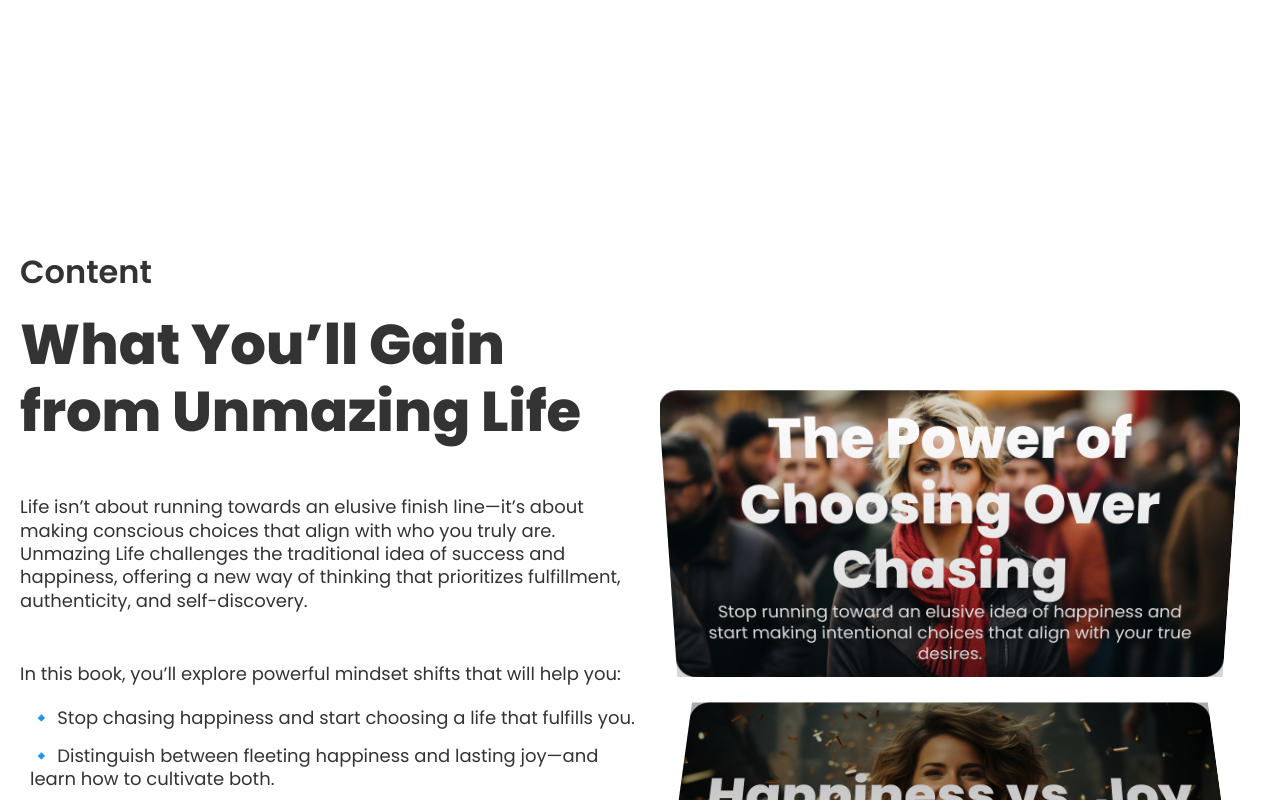
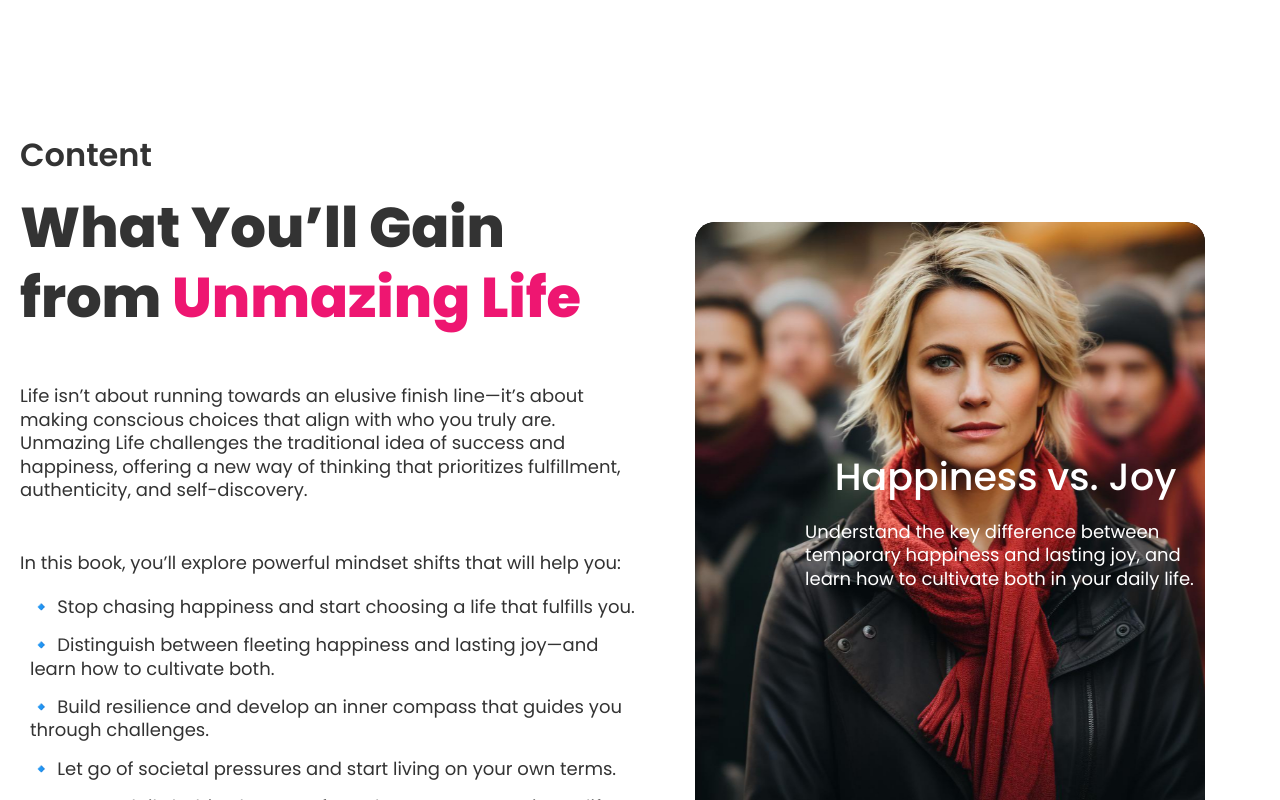
Before and after one commit to Stefan4012IT/unmazinglife-frontend, a React (Create React App) app: page /#/book-landing in a window 1280 px wide. Shown: the part 3060-3860 px from the top of the page. Built offline with nearby package versions, Linux system fonts and the light colour scheme.

Commit message:
bookSlider autoplay

```diff
--- a/src/components/Sliders/BookSlider.jsx
+++ b/src/components/Sliders/BookSlider.jsx
@@ -54,7 +54,7 @@ const BookSlider = () => {
               0:{slidesPerView: 1, spaceBetween: 0,lazy: {loadPrevNext: true, loadPrevNextAmount: 1}, allowTouchMove: true,}
             }}
             autoplay={{
-                delay: 3000,
+                delay: 6000,
                 disableOnInteraction: false,
               }}
             >
--- a/src/components/Sliders/StackSlider.jsx
+++ b/src/components/Sliders/ParallaxSlider.jsx
@@ -1,6 +1,6 @@
 import React from "react";
 import { Swiper, SwiperSlide } from "swiper/react";
-import { EffectCreative, EffectCoverflow } from "swiper/modules";
+import { Autoplay, Parallax } from "swiper/modules";
 import "swiper/css";
 import "swiper/css/effect-creative";
 
@@ -32,34 +32,50 @@ const slides = [
   },
 ];
 
-const StackSlider = () => {
+const ParallaxSlider = () => {
   return (
-              <Swiper
-                direction={'vertical'}
-                effect={'coverflow'}
-                modules={[EffectCoverflow]}
+            <Swiper
+                speed={600}
+                parallax={true}
+                loop={true}
                 grabCursor={true}
-                centeredSlides={true}
-                slidesPerView={'auto'}
-                coverflowEffect={{
-                  rotate: 50,
-                  stretch: 0,
-                  depth: 100,
-                  modifier: 1,
-                  slideShadows: true,
+                modules={[Autoplay, Parallax]}
+                className="mySwiper"
+                autoplay={{
+                  delay: 6000,
+                  disableOnInteraction: false,
                 }}
-              >
+            >
+              <div
+              slot="container-start"
+              className="parallax-bg"
+              style={{
+                backgroundImage: `url(${slide_1})`, // Correct way to use dynamic image
+                backgroundSize: "cover",
+                backgroundPosition: "center",
+              }}
+              data-swiper-parallax="-23%"
+            ></div>
             {slides.map((slide, index) => (
               <SwiperSlide key={index}>
-                <div className="slide-content">
-                  <img src={slide.image} alt={slide.title} className="slide-image" />
-                  <h2>{slide.title}</h2>
-                  <p>{slide.description}</p>
+                <div className="content">
+                  <h3 className="title" data-swiper-parallax="-300">
+                    {slide.title}
+                  </h3>
+                  {/* <div className="subtitle" data-swiper-parallax="-200">
+                    Subtitle
+                  </div> */}
+                  <div className="text" data-swiper-parallax="-100">
+                    <p>
+                      {slide.description}
+                    </p>
+                  </div>
                 </div>
+
               </SwiperSlide>
             ))}
           </Swiper>
   );
 };
 
-export default StackSlider;
+export default ParallaxSlider;
--- a/src/pages/BookLanding.jsx
+++ b/src/pages/BookLanding.jsx
@@ -6,7 +6,7 @@ import BtnPrime from '../components/Buttons/BtnPrime';
 import BookSlider from '../components/Sliders/BookSlider';
 import img_1 from '../assets/book/book_sektion_1.png';
 import img_2 from '../assets/book/aboutAutor_book.jpg';
-import StackSlider from '../components/Sliders/StackSlider';
+import ParallaxSlider from '../components/Sliders/ParallaxSlider';
 
 const BookLanding = () => {
 
@@ -104,7 +104,7 @@ const BookLanding = () => {
               <div className='text-content-box' data-aos="fade-left">
                       <div className="heading">
                         <span className='subtitle'>Content</span>
-                        <h2>What You’ll Gain from Unmazing Life</h2>
+                        <h2>What You’ll Gain from <span className='mask'>Unmazing Life</span></h2>
                       </div>
                       <div className="text">
                       <p>Life isn’t about running towards an elusive finish line—it’s about making conscious choices that align with who you truly are. Unmazing Life challenges the traditional idea of success and happiness, offering a new way of thinking that prioritizes fulfillment, authenticity, and self-discovery.</p>
@@ -131,7 +131,7 @@ const BookLanding = () => {
 
               </div>
               <div className="slider">
-                <StackSlider />
+                <ParallaxSlider />
               </div>
             </div>
 
--- a/src/styles/base/_base.scss
+++ b/src/styles/base/_base.scss
@@ -61,7 +61,7 @@ body {
   }
 
   h3 {
-    font-size: 18px;
+    font-size: 3.8rem;
     font-weight: 500;
     line-height: 1.2;
 
--- /dev/null
+++ b/src/styles/components/_parallaxSlider.scss
@@ -0,0 +1,64 @@
+.book-section-4 {
+
+    .slider {
+        max-width: 50%;
+        width: 550px;
+        margin: 0 auto;
+        height: 600px;
+        display: flex;
+        align-items: center;
+
+        @media only screen and (max-width: 1600px) {
+            padding: 0 20px;
+        }
+
+
+        .swiper {
+          width: 100%;
+          height: 100%;
+          background: #000;
+          border-radius: 20px;
+        }
+
+        .swiper-slide {
+          font-size: 18px;
+          color: #fff;
+          -webkit-box-sizing: border-box;
+          box-sizing: border-box;
+          padding: 40px 20px;
+
+          .content {
+            width: 100%;
+            height: 100%;
+            display: flex;
+            flex-direction: column;
+            row-gap: 20px;
+            justify-content: center;
+          }
+        }
+
+        .parallax-bg {
+          position: absolute;
+          left: 0;
+          top: 0;
+          width: 130%;
+          height: 100%;
+          -webkit-background-size: cover;
+          background-size: cover;
+          background-position: center;
+        }
+
+
+        .swiper-slide .subtitle {
+          font-size: 21px;
+        }
+
+        .swiper-slide .text {
+          font-size: 14px;
+          max-width: 400px;
+          line-height: 1.3;
+        }
+
+
+    }
+  }
--- a/src/styles/components/_stackSlider.scss
+++ /dev/null
@@ -1,121 +0,0 @@
-.book-section-4 {
-
-    .slider {
-        max-width: 50%;
-        margin: 0 auto;
-        height: 1000px;
-        display: flex;
-        align-items: center;
-
-        @media only screen and (max-width: 1600px) {
-            padding: 0 20px;
-        }
-
-
-        .swiper {
-            width: 100%;
-            height: 100%;
-            display: flex;
-            align-items: center;
-            justify-content: center;
-
-            .swiper-wrapper {
-              display: flex;
-              align-items: center;
-              justify-content: center;
-
-              .swiper-slide {
-                display: flex;
-                align-items: center;
-                justify-content: center;
-                height: 300px !important;
-
-
-                @media only screen and (max-width: 992px) {
-                  width: fit-content !important;
-                  max-width: 100vw !important;
-                }
-
-                &:nth-child(2n) {
-
-
-                  @media only screen and (max-width: 992px) {
-                    width: fit-content !important;
-                    max-width: 100vw !important;
-                  }
-                }
-              }
-
-
-              .slide-content {
-                  position: relative;
-                  display: flex;
-                  flex-direction: column;
-                  align-items: center;
-                  justify-content: center;
-                  text-align: center;
-                  border-radius: 20px;
-                  height: 100%;
-                  max-width: 100%;
-                  width: 100%;
-
-                  @media only screen and (max-width: 1200px) {
-                    width: 100%;
-                  }
-
-                  .slider-overlay {
-                      position: absolute;
-                      top: 0;
-                      left: 0;
-                      width: 100%;
-                      height: 100%;
-                      margin: 0 auto;
-                      border-radius: 20px;
-                      object-fit: cover;
-                      object-position: top;
-                      z-index: 2;
-                      box-shadow: inset 0px 20px 20px 12px rgba(0, 0, 0, 0.25), inset 0px -20px 20px 12px rgba(0, 0, 0, 0.25);
-                      background: rgba(0, 0, 0, 0.1);
-                  }
-
-                  .slide-image {
-                      position: absolute;
-                      top: 0;
-                      left: 0;
-                      width: 100%;
-                      height: 100%;
-                      margin: 0 auto;
-                      border-radius: 20px;
-                      object-fit: cover;
-                      object-position: top;
-                      z-index: 0;
-
-                      @media only screen and (max-width: 1200px) {
-                        width: 100%;
-                      }
-                    }
-
-                    h2 {
-                      color: #FFF;
-                      z-index: 10;
-                      @media only screen and (max-width: 1600px) {
-                        width: 90%;
-                      }
-                    }
-
-                    p {
-                      color: #FFF;
-                      max-width: 600px;
-                      z-index: 10;
-
-                      @media only screen and (max-width: 1600px) {
-                        width: 90%;
-                      }
-                    }
-                }
-
-              }
-          }
-
-    }
-  }
--- a/src/styles/main.scss
+++ b/src/styles/main.scss
@@ -15,4 +15,4 @@
 @import 'components/footer';
 @import 'components/subscription';
 @import 'components/bookSlider';
-@import 'components/stackSlider';
+@import 'components/parallaxSlider';
--- a/src/styles/pages/_bookLanding.scss
+++ b/src/styles/pages/_bookLanding.scss
@@ -334,6 +334,12 @@
                 display: flex;
                 flex-direction: column;
                 row-gap: 20px;
+
+                .mask {
+                    font-size: inherit;
+                    font-weight: inherit;
+                    color: #EE1671;
+                }
             }
 
             .text {
```
